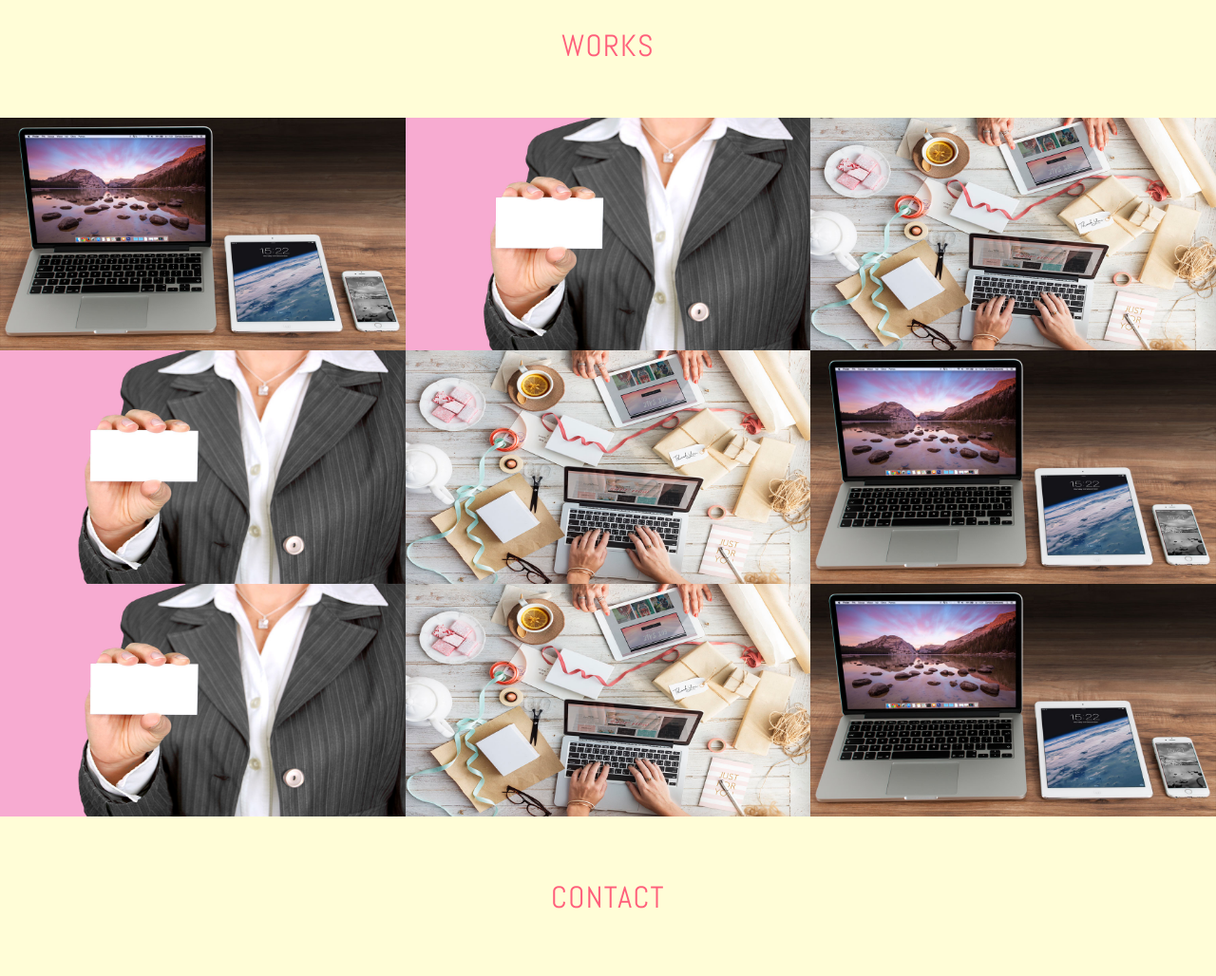
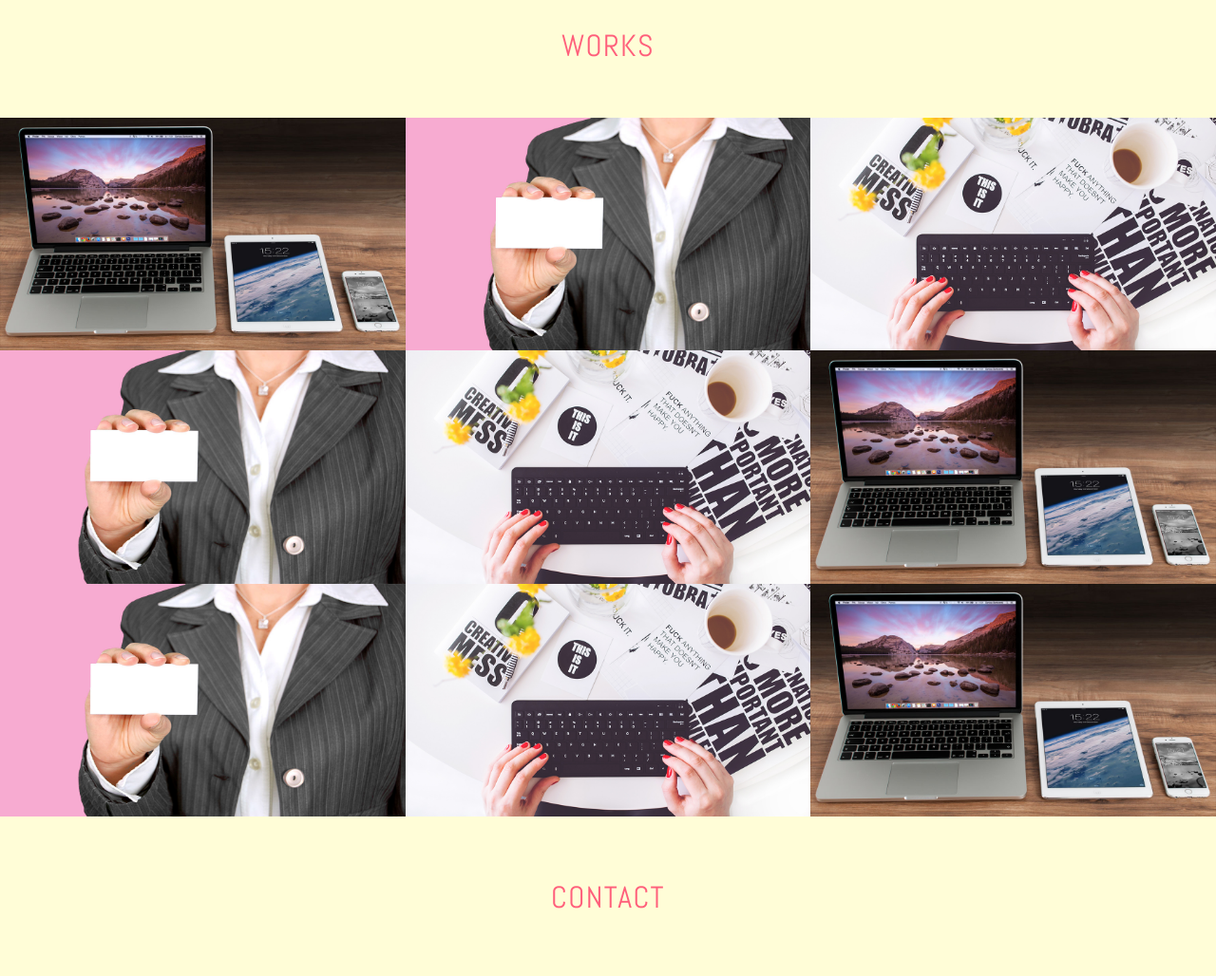
Before and after one commit to yuukikatagiri/yuukikatagiri.github.io, a plain HTML site: page index.html in a window 1280 px wide. Shown: the part 1020-2048 px from the top of the page at 95% size. Drawn offline with nearby package versions, Linux system fonts and the light colour scheme.

Commit message:
photoshop2

```diff
--- a/index.html
+++ b/index.html
@@ -68,7 +68,7 @@
         </div>
         <div class="works-box">
             <a href="#">
-                <img src="./images/pexels-photo-296878.jpg" alt="WordPressオリジナルテーマ">
+                <img src="./images/designe.jpg" alt="WordPressオリジナルテーマ">
                 <div class="works-box-inner">
                     <div class="text-center">
                         <h3>ブログデザイン</h3>
@@ -92,7 +92,7 @@
         </div>
         <div class="works-box">
             <a href="#">
-                <img src="./images/pexels-photo-296878.jpg" alt="WordPressオリジナルテーマ">
+                <img src="./images/designe.jpg" alt="WordPressオリジナルテーマ">
                 <div class="works-box-inner">
                     <div class="text-center">
                         <h3>ブログデザイン</h3>
@@ -128,7 +128,7 @@
         </div>
         <div class="works-box">
             <a href="#">
-                <img src="./images/pexels-photo-296878.jpg" alt="WordPressオリジナルテーマ">
+                <img src="./images/designe.jpg" alt="WordPressオリジナルテーマ">
                 <div class="works-box-inner">
                     <div class="text-center">
                         <h3>ブログデザイン</h3>
```
Also changed, not shown: images/designe.jpg (added), images/pexels-photo-296878.jpg (deleted).
